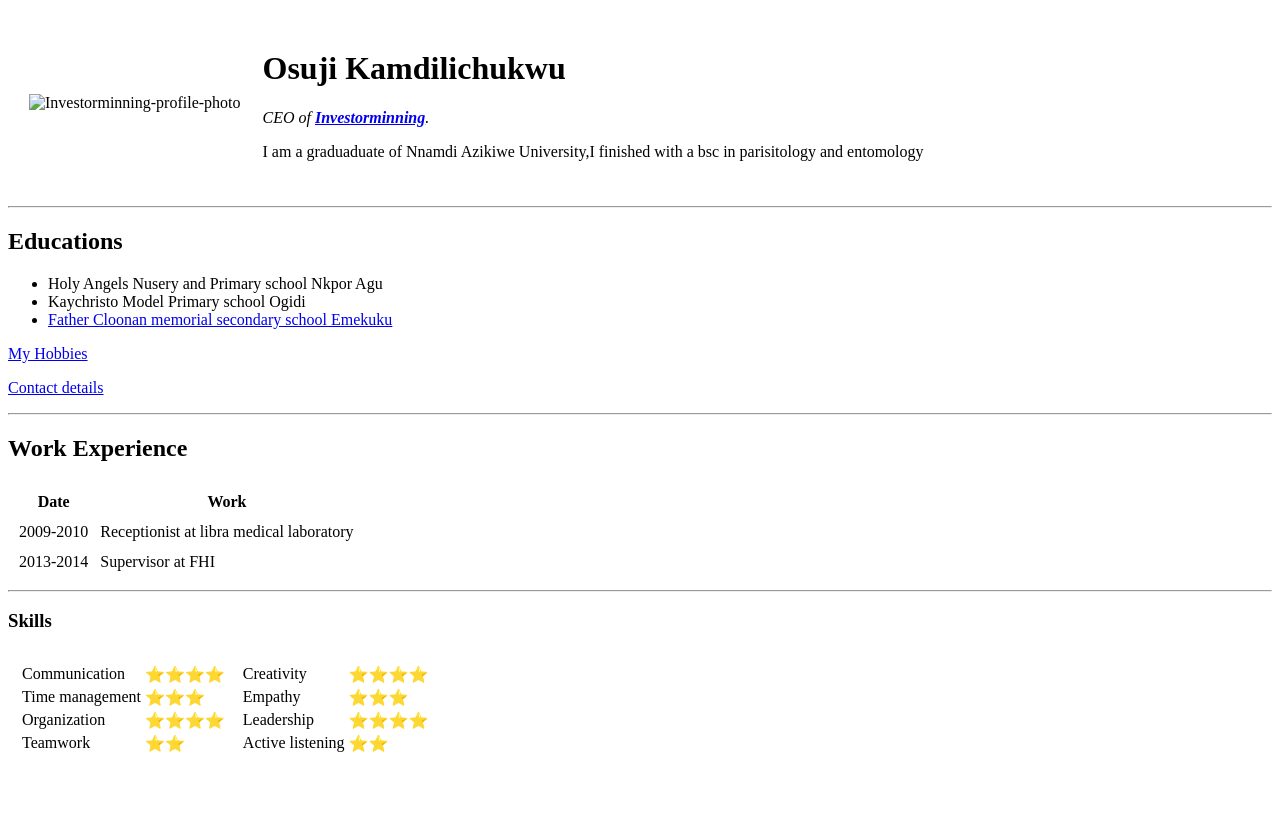
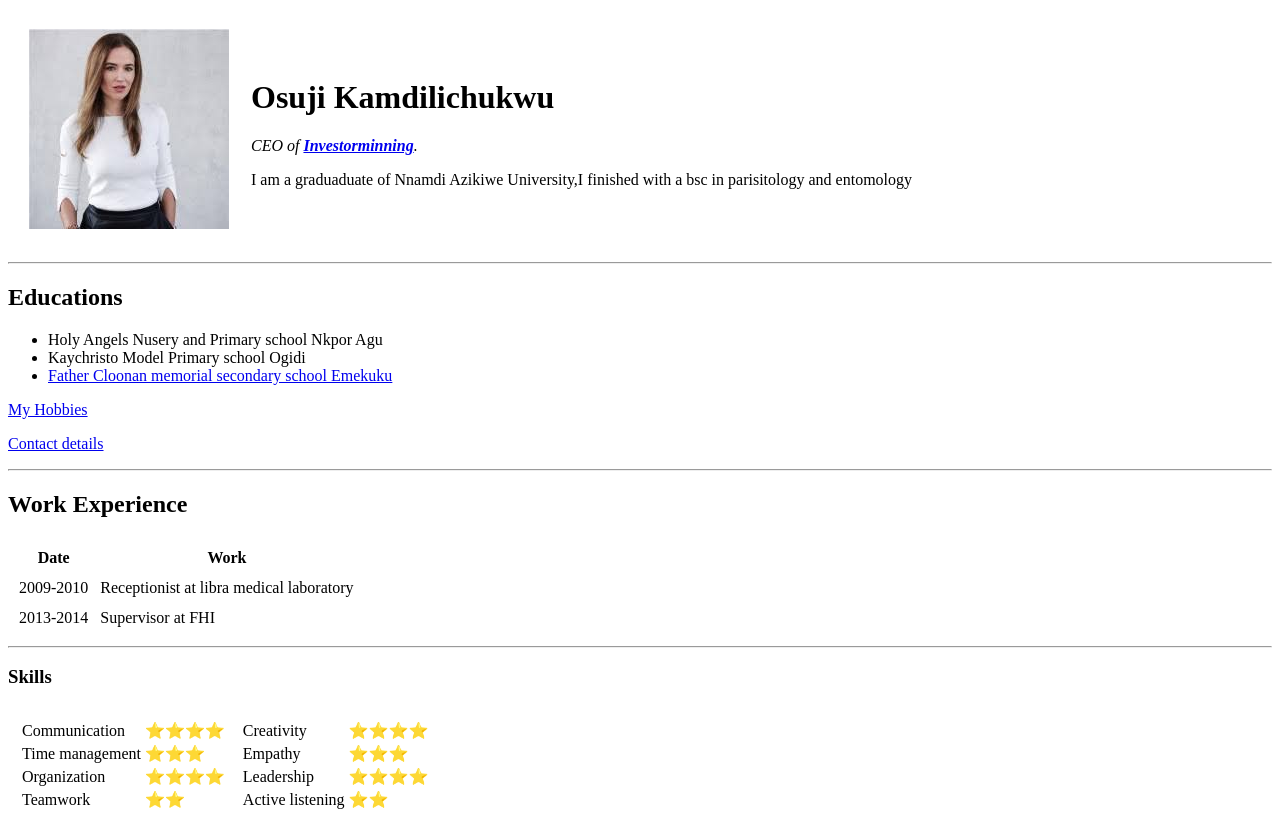
Before and after one commit to Kamdilichukwu/cv, a plain HTML site: page index.html in a window 1280 px wide. Before the commit the page ends 800 px from the top, so only its background shows below. Drawn offline with Linux system fonts and the light colour scheme.

Commit message:
Update index.html

```diff
--- a/index.html
+++ b/index.html
@@ -9,7 +9,7 @@
 <body>
   <table cellspacing=20>
     <tr>
-      <td><img src=investorminning/Investorminning.png alt="Investorminning-profile-photo"></td>
+      <td><img src=investorminning.png alt="Investorminning-profile-photo"></td>
       <td>
         <h1>Osuji Kamdilichukwu</h1>
         <p><em>CEO of <strong><a href="https://investorminning.com/">Investorminning</a></strong>.</em></p>
```
